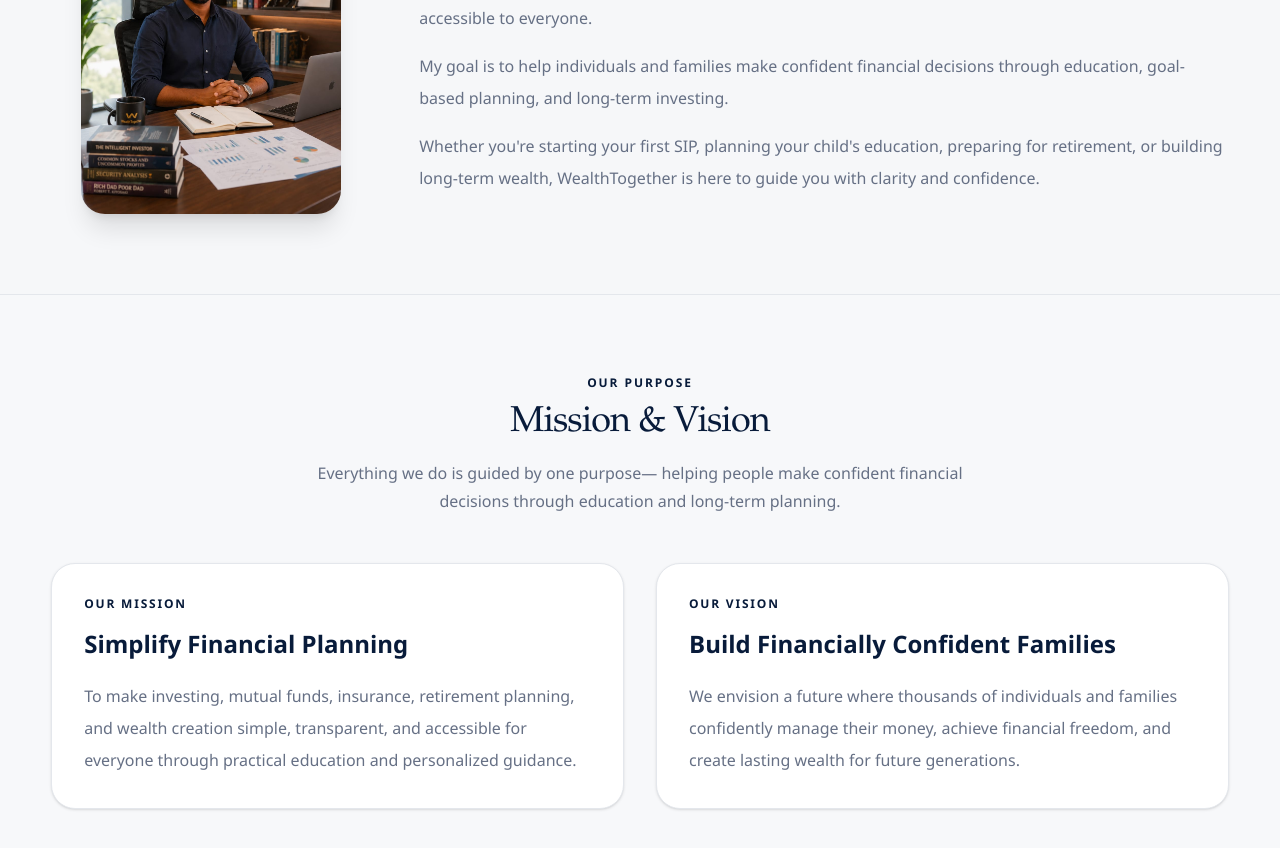
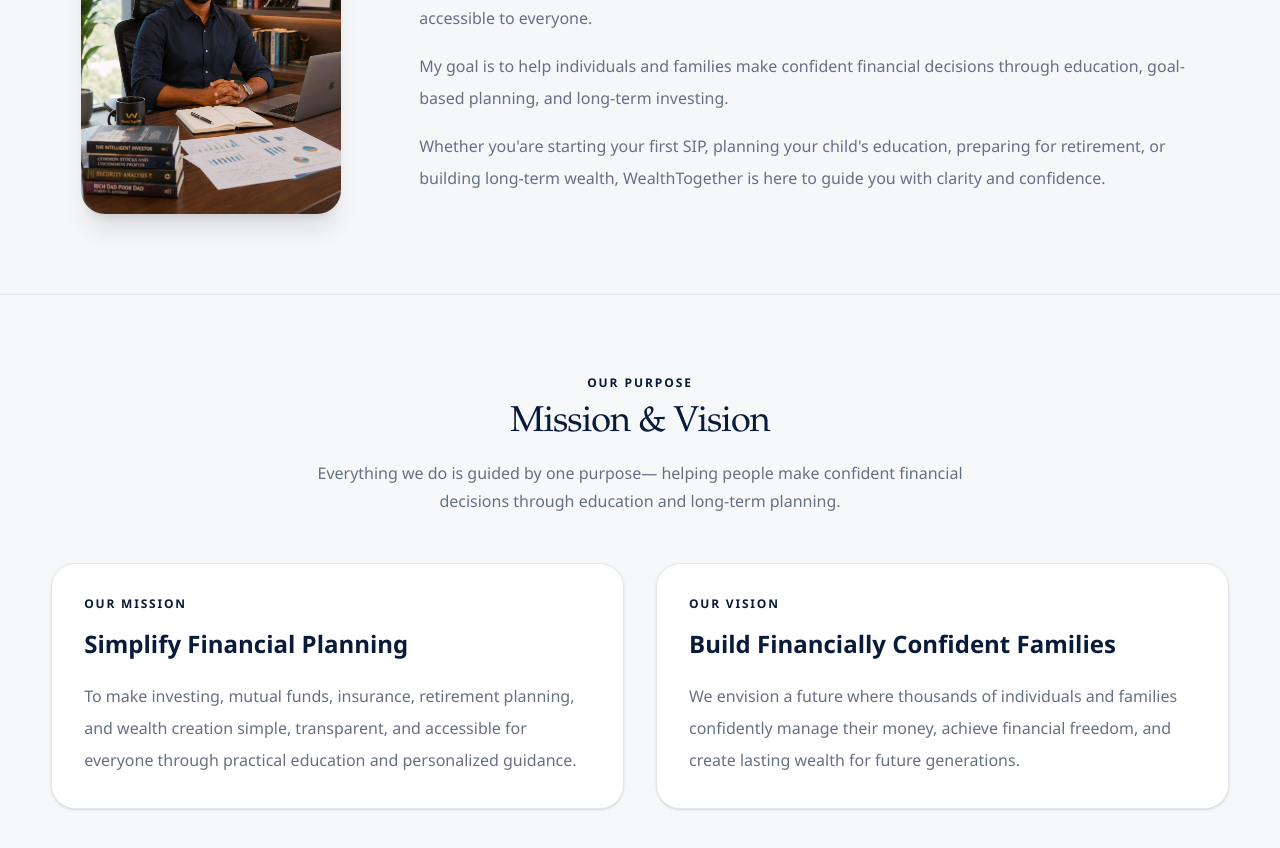
Before and after one commit to MohanakumarT/wealthtogether-financial-planner, a Next.js app: page /about in a window 1280 px wide. Shown: the part 860-1708 px from the top of the page. Built offline with nearby package versions, Linux system fonts and the light colour scheme; no server answers.

Commit message:
Fix About page apostrophe lint errors

```diff
--- a/src/app/about/page.tsx
+++ b/src/app/about/page.tsx
@@ -70,8 +70,8 @@ export default function AboutPage() {
               </p>
 
               <p className="text-muted-foreground mt-4 leading-8">
-                Whether you're starting your first SIP,
-                planning your child's education,
+                Whether you&apos;are starting your first SIP,
+                planning your child&apos;s education,
                 preparing for retirement,
                 or building long-term wealth,
                 WealthTogether is here to guide you with
```
